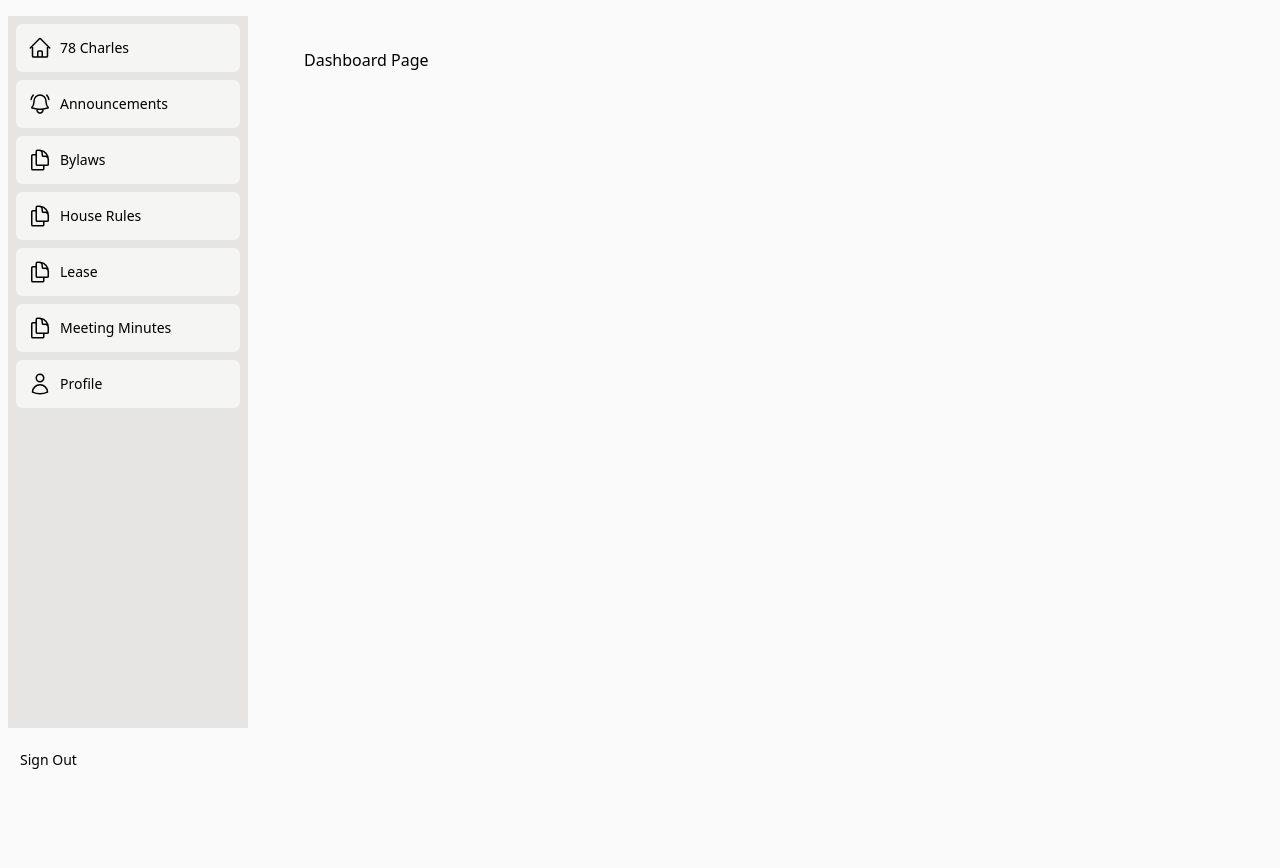
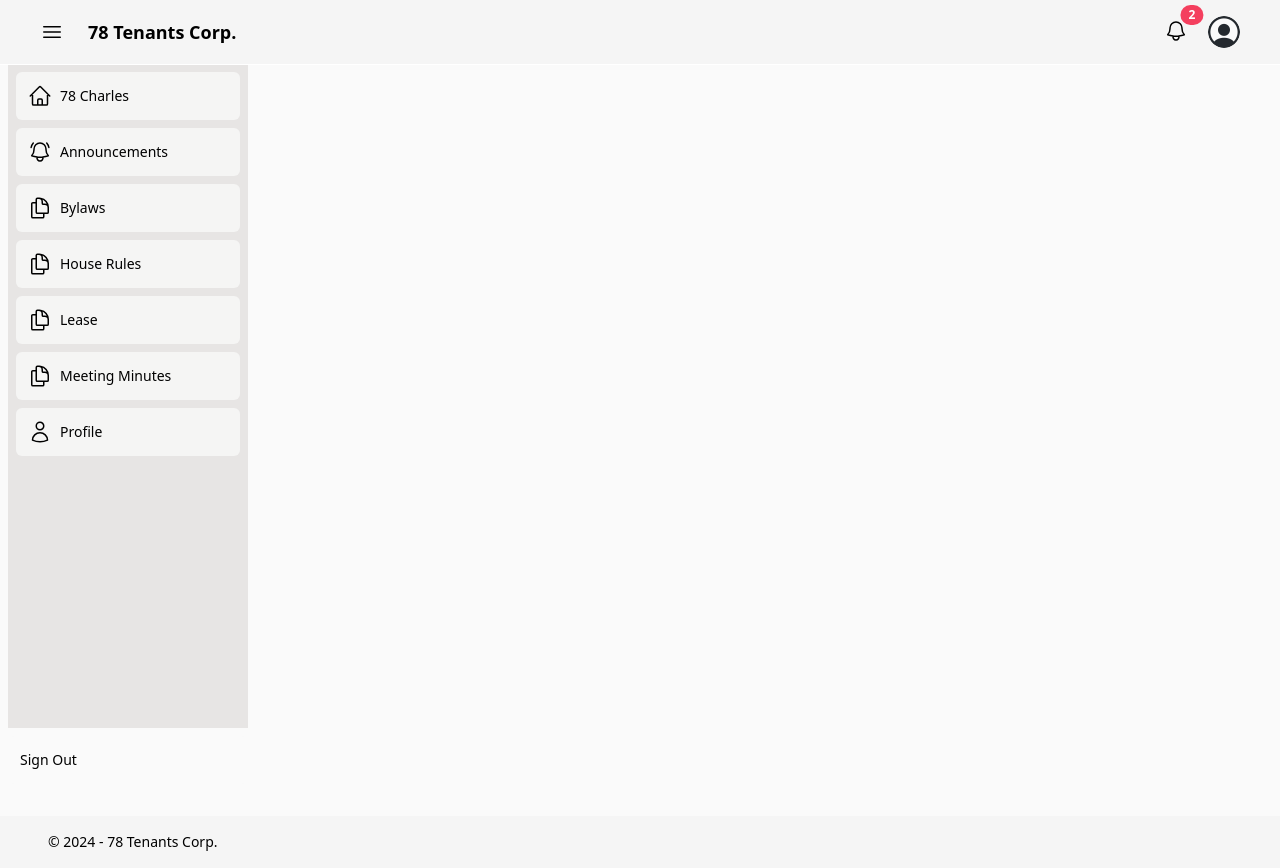
Before and after one commit to philmach2/coopconnect, a Next.js app: page /dashboard in a window 1280 px wide. Before the commit the page ends 800 px from the top, so only its background shows below. Built offline with nearby package versions, Linux system fonts and the light colour scheme.

Commit message:
updated Dashboard Layout and Page, updated SideNav component

```diff
--- a/src/app/dashboard/layout.jsx
+++ b/src/app/dashboard/layout.jsx
@@ -1,18 +1,21 @@
-import "@/assets/styles/globals.css";
+import Footer from "@/components/Footer";
+import Navbar from "@/components/Navbar";
 import SideNav from "@/components/SideNav";
 
 const DashboardLayout = ({ children }) => {
   return (
-    <div>
+    <>
+      <Navbar />
       <div className="flex h-screen flex-col md:flex-row md:overflow-hidden">
-        <div className="w-full flex-none md:w-64">
+        <div className="w-full flex-none md:w-64 mt-12">
           <SideNav />
         </div>
-        <div className="flex-grow p-6 md:overflow-y-auto md:p-12">
+        <div className="flex-grow p-6 md:overflow-y-auto md:p-12 mt-4">
           {children}
         </div>
       </div>
-    </div>
+      <Footer />
+    </>
   );
 };
 
--- a/src/app/dashboard/page.jsx
+++ b/src/app/dashboard/page.jsx
@@ -1,9 +1,8 @@
+import Navbar from "@/components/Navbar";
+import SideNav from "@/components/SideNav";
+
 const DashboardPage = () => {
-  return (
-    <div>
-      <h1>Dashboard Page</h1>
-    </div>
-  );
+  return <></>;
 };
 
 export default DashboardPage;
--- a/src/components/Footer.jsx
+++ b/src/components/Footer.jsx
@@ -3,7 +3,7 @@ const Footer = () => {
 
   return (
     <footer className="bg-neutral-100 py-4 mt-4">
-      <div className="container mx-auto flex flex-col md:flex-row items-center justify-between px-4">
+      <div className="container flex md:flex-row px-12">
         <div>
           <p className="text-sm text-black mt-2 md:mt-0">
             &copy; {currentYear} - 78 Tenants Corp.
--- a/src/components/NavLinks.jsx
+++ b/src/components/NavLinks.jsx
@@ -1,6 +1,5 @@
 "use client";
 
-import Link from "next/link";
 import {
   BellAlertIcon,
   HomeIcon,
@@ -8,6 +7,7 @@ import {
   UserIcon,
 } from "@heroicons/react/24/outline";
 import { usePathname } from "next/navigation";
+import Link from "next/link";
 
 const links = [
   { name: "78 Charles", href: "/", icon: HomeIcon },
--- a/src/components/Navbar.jsx
+++ b/src/components/Navbar.jsx
@@ -215,18 +215,18 @@ const Navbar = () => {
               Home
             </Link>
             <Link
+              href="/dashboard"
+              className={`text-black hover:bg-stone-400 hover:text-white block rounded-md px-3 py-2 text-base font-medium
+              ${pathname === "/dashboard" ? "bg-stone-500 text-white" : ""}`}
+            >
+              Shareholder Dashboard
+            </Link>
+            <Link
               href="/submission"
               className={`text-black hover:bg-stone-400 hover:text-white block rounded-md px-3 py-2 text-base font-medium
               ${pathname === "/submission" ? "bg-stone-500 text-white" : ""}`}
             >
               Submit Board Package
-            </Link>
-            <Link
-              href="/dashboard"
-              className={`text-black hover:bg-stone-400 hover:text-white block rounded-md px-3 py-2 text-base font-medium
-              ${pathname === "/dashboard" ? "bg-stone-500 text-white" : ""}`}
-            >
-              Shareholder Dashboard
             </Link>
           </div>
         </div>
--- a/src/components/SideNav.jsx
+++ b/src/components/SideNav.jsx
@@ -1,4 +1,3 @@
-import Link from "next/link";
 import NavLinks from "./NavLinks";
 
 const SideNav = () => {
```
